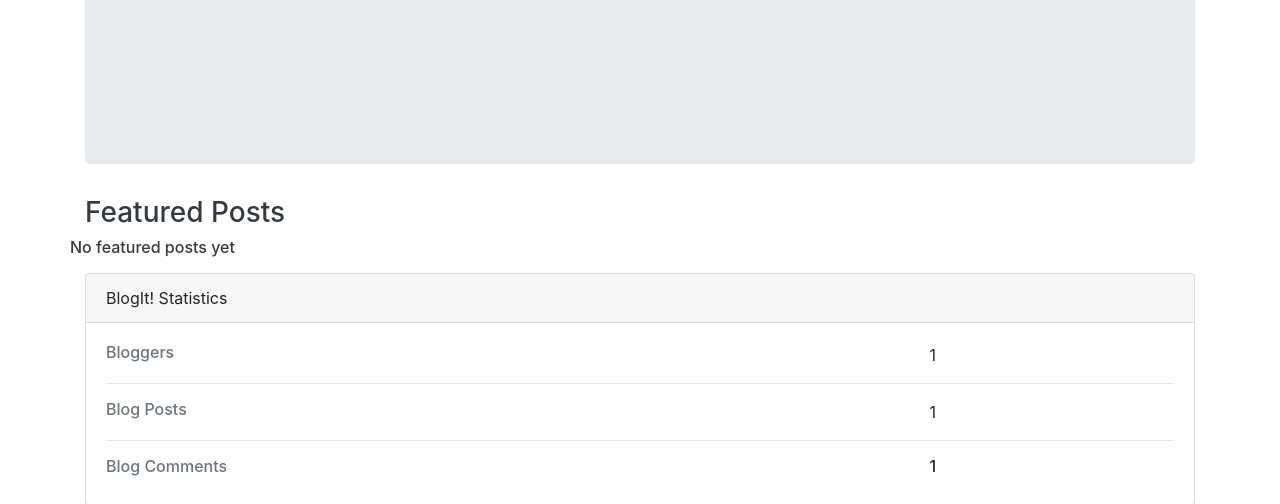
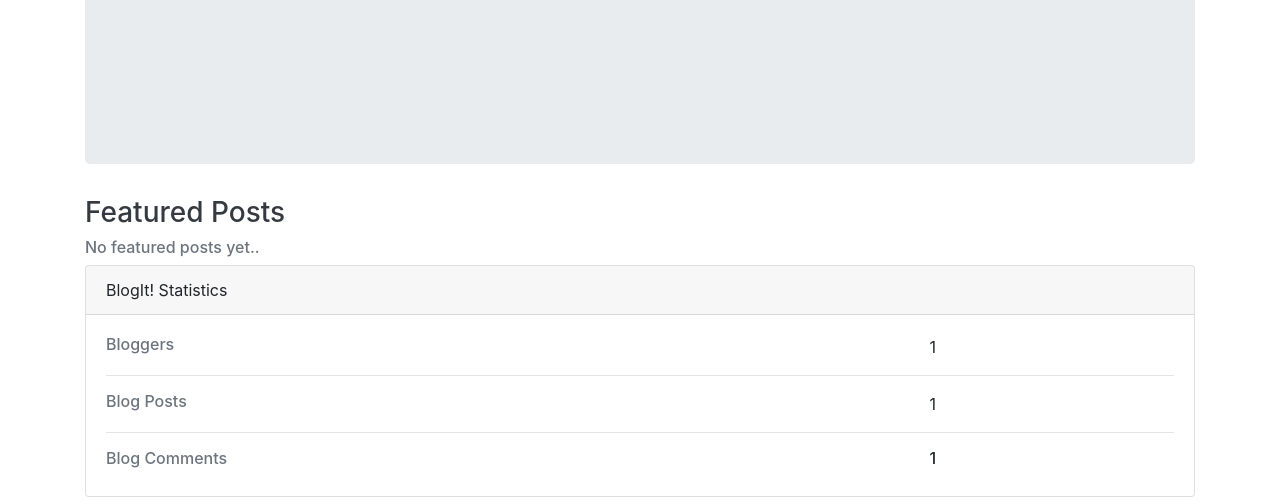
Before and after one commit to genericSpecimen/blog_it, a Django app: page /blog/ in a window 1280 px wide. Shown: the part 692-1196 px from the top of the page. Run offline with Django 3.2, Linux system fonts and the light colour scheme; tables that the repository leaves empty hold one stand-in row (values such as "Sample post"); some libraries are stand-ins or nearby versions.

Commit message:
modified index.html to handle the case when no posts exist.

```diff
--- a/blog/templates/index.html
+++ b/blog/templates/index.html
@@ -13,8 +13,8 @@
 </div>
 
 <h3 class="text-dark">Featured Posts</h3>
+{% if featured_blogposts %}
 <div class="row mb-2">
-    {% if featured_blogposts %}
     {% for blogpost in featured_blogposts %}
     <div class="col-md-6">
         <div class="card flex-md-row mb-4 box-shadow h-md-250">
@@ -30,10 +30,10 @@
         </div>
     </div>
     {% endfor %}
-    {% else %}
-    <h6 class="text-dark">No featured posts yet</h6>
-    {% endif %}
 </div>
+{% else %}
+<h6 class="text-muted">No featured posts yet..</h6>
+{% endif %}
 
 <div class="card mb-3">
     <div class="card-header">BlogIt! Statistics</div>
```
